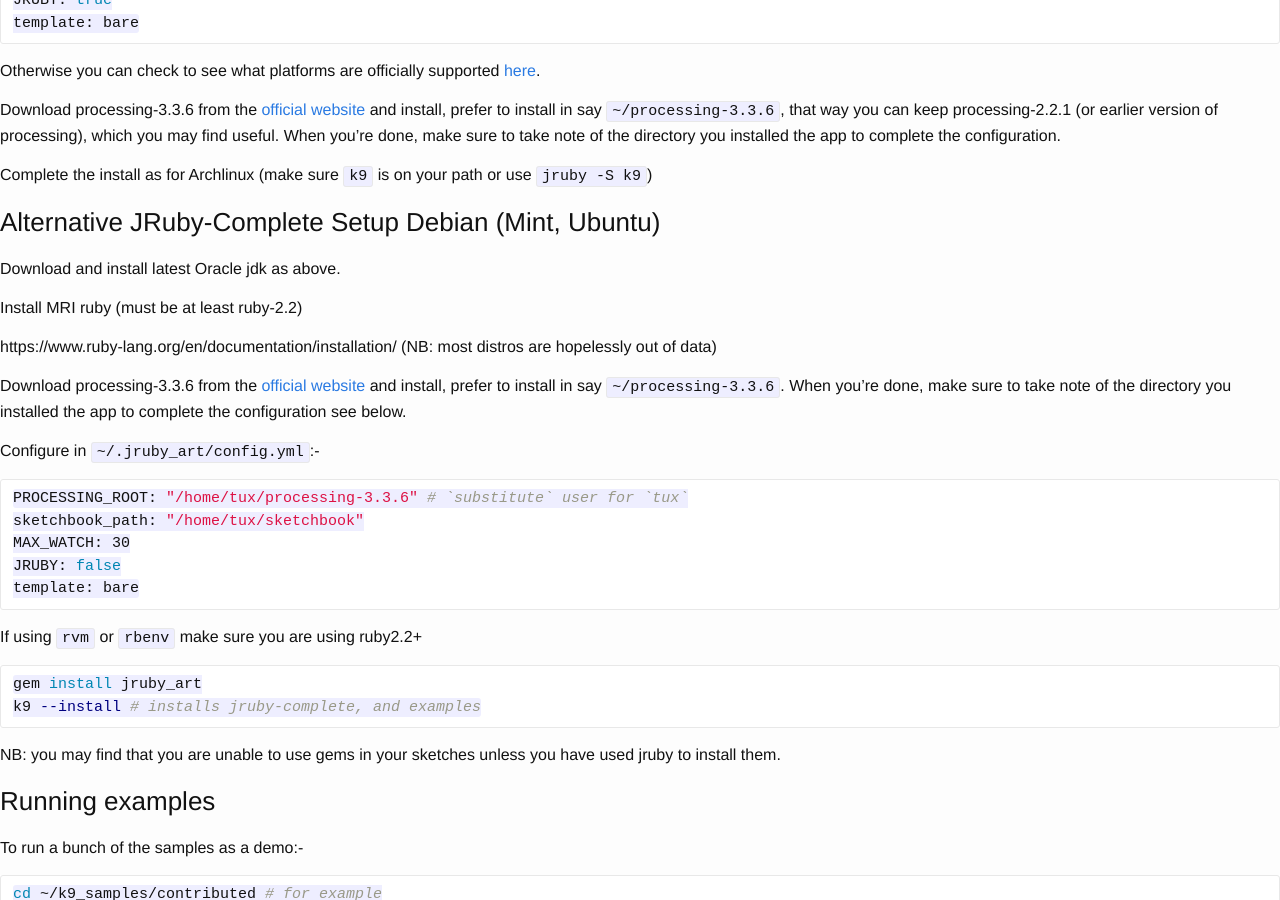
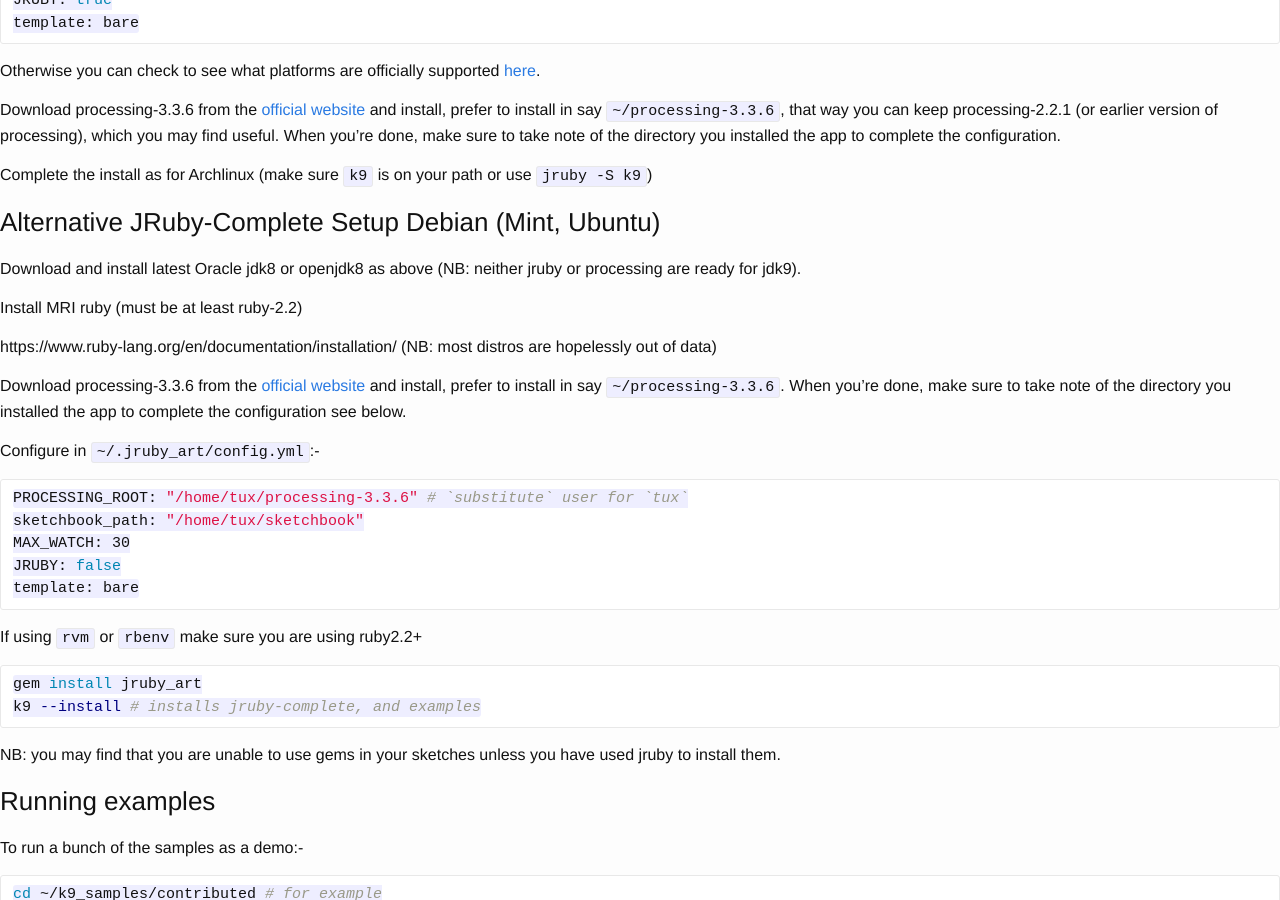
Before and after one commit to ruby-processing/JRubyArt, a Jekyll site: the page built from _posts/2015-11-21-getting_started.md, in a window 1280 px wide and 900 px high, scrolled down 2332 px. Built offline with Jekyll 4.4.1, drawn with Linux system fonts in a browser that asks for light colours.

Commit message:
Warn against using jdk9

```diff
--- a/_posts/2015-11-21-getting_started.md
+++ b/_posts/2015-11-21-getting_started.md
@@ -106,7 +106,7 @@ Complete the install as for Archlinux (make sure `k9` is on your path or use `jr
 
 ### Alternative JRuby-Complete Setup Debian (Mint, Ubuntu) ###
 
-Download and install latest Oracle jdk as above.
+Download and install latest Oracle jdk8 or openjdk8 as above (NB: neither jruby or processing are ready for jdk9).
 
 Install MRI ruby (must be at least ruby-2.2)
 
```
Also changed, not shown: _posts/2015-11-21-getting.md (+4 -0 lines), _posts/2015-11-21-windows_started.md (+1 -0 lines), _posts/2017-02-08-installing-ruby.md (+1 -1 lines).
